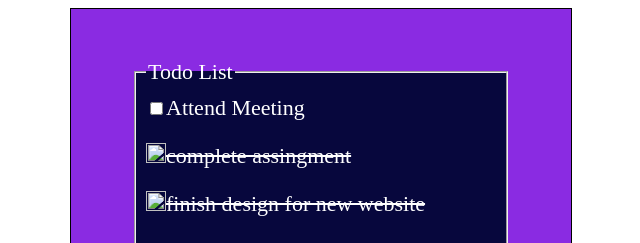
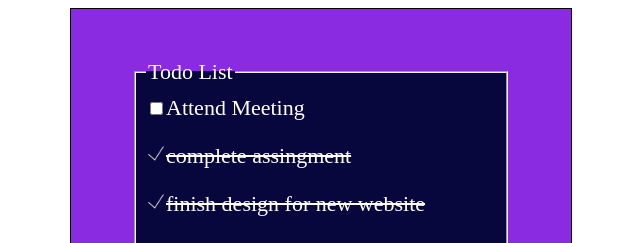
Before and after one commit to Krishnaraj004/to-do, a plain HTML site: page index.html in a window 1280 px wide. Shown: the top 243 px of the page, 319-959 px from the left. Drawn offline with Linux system fonts and the light colour scheme; files that its build step writes are made by us from their sources.

Commit message:
Update index.html

```diff
--- a/index.html
+++ b/index.html
@@ -4,7 +4,7 @@
     <meta charset="UTF-8">
     <meta name="viewport" content="width=device-width, initial-scale=1.0">
     <title>Document</title>
-    <link rel="stylesheet" href="/CSS/style.css">
+    <link rel="stylesheet" href="style.css">
 </head>
 <body>
     <div class="container">
@@ -13,8 +13,8 @@
             <legend>Todo List</legend>
 
             <input type="checkbox">Attend Meeting</input>
-            <p><img src="/assest/correcticon.png" alt=""><del>complete assingment</del></p>
-            <p><img src="/assest/correcticon.png" alt=""><del>finish design for new website</del></p>
+            <p><img src="correcticon.png" alt=""><del>complete assingment</del></p>
+            <p><img src="correcticon.png" alt=""><del>finish design for new website</del></p>
             <input type="checkbox">Go to gym</input>
         </fieldset>
     </div>
```
